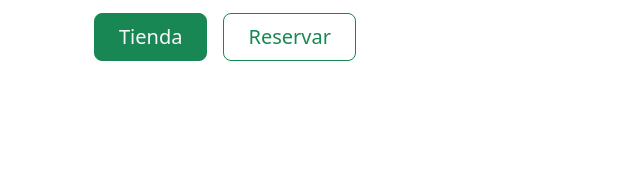
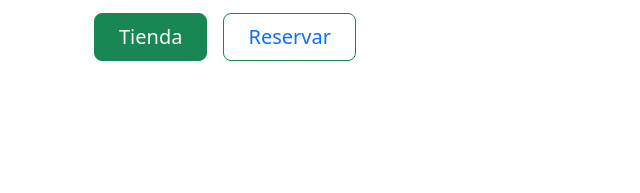
Before and after one commit to julibdr/viverowalle22, a plain HTML site: page index.html in a window 1280 px wide. Shown: the part 372-565 px from the top of the page, 0-640 px from the left. Drawn offline with nearby package versions, Linux system fonts and the light colour scheme; a web font is replaced by a local one.

Commit message:
Update index.html

```diff
--- a/index.html
+++ b/index.html
@@ -65,7 +65,7 @@
             <p class="lead">Un emprendimiento familiar que cuenta con los mejores productos, la mejor calidad y los mejores precios. No pierdas tu oportunidad de reservar nuestros productos, ¡el stock vuela!.</p>
             <div class="d-grid gap-2 d-md-flex justify-content-md-start">
               <button type="button" class="btn btn-success btn-lg px-4 me-md-2"><a class="text-light" href="#tienda">Tienda</a></button>
-              <button type="button" class="btn btn-outline-success btn-lg px-4"><a class="text-success" href="#reserva">Reservar</a></button>
+               <button type="button" class="btn btn-outline-success btn-lg px-4"><a class="reservaa" href="#reserva">Reservar</a></button>
             </div>
           </div>
         </div>
```
